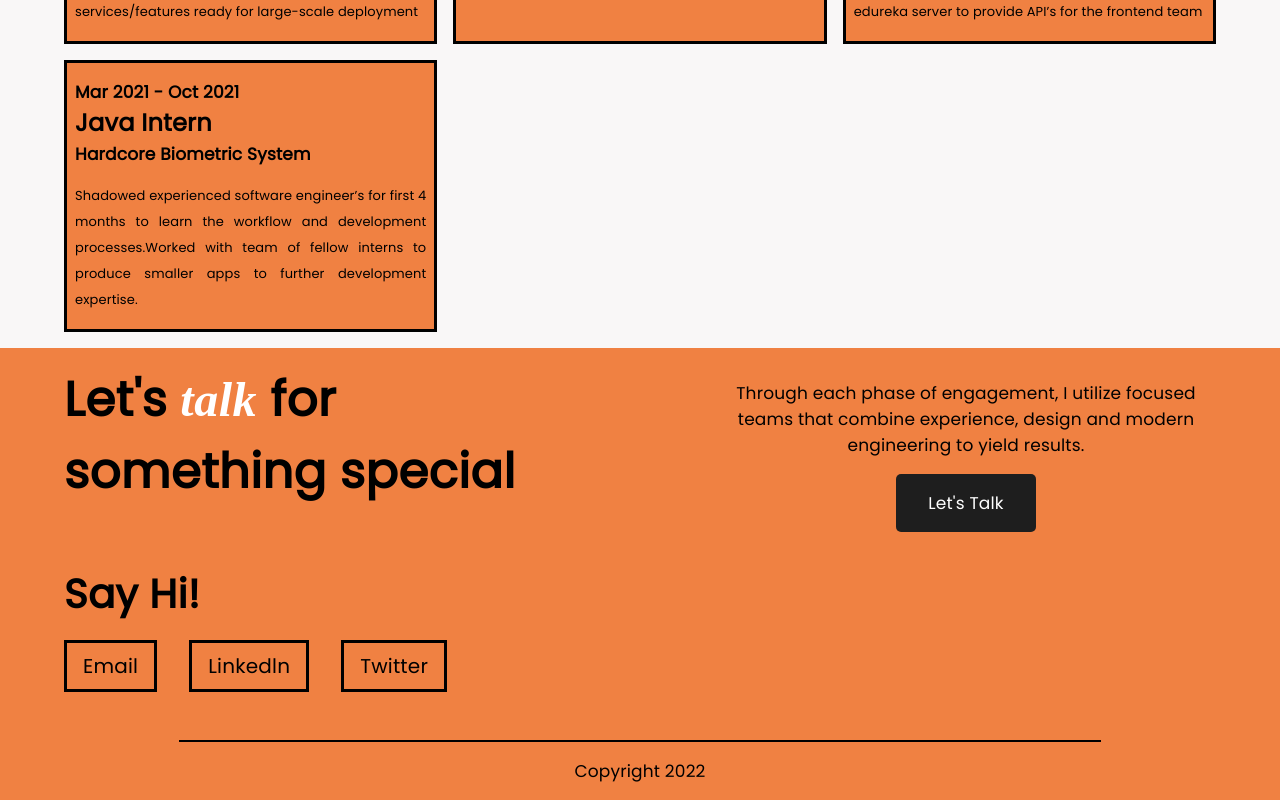
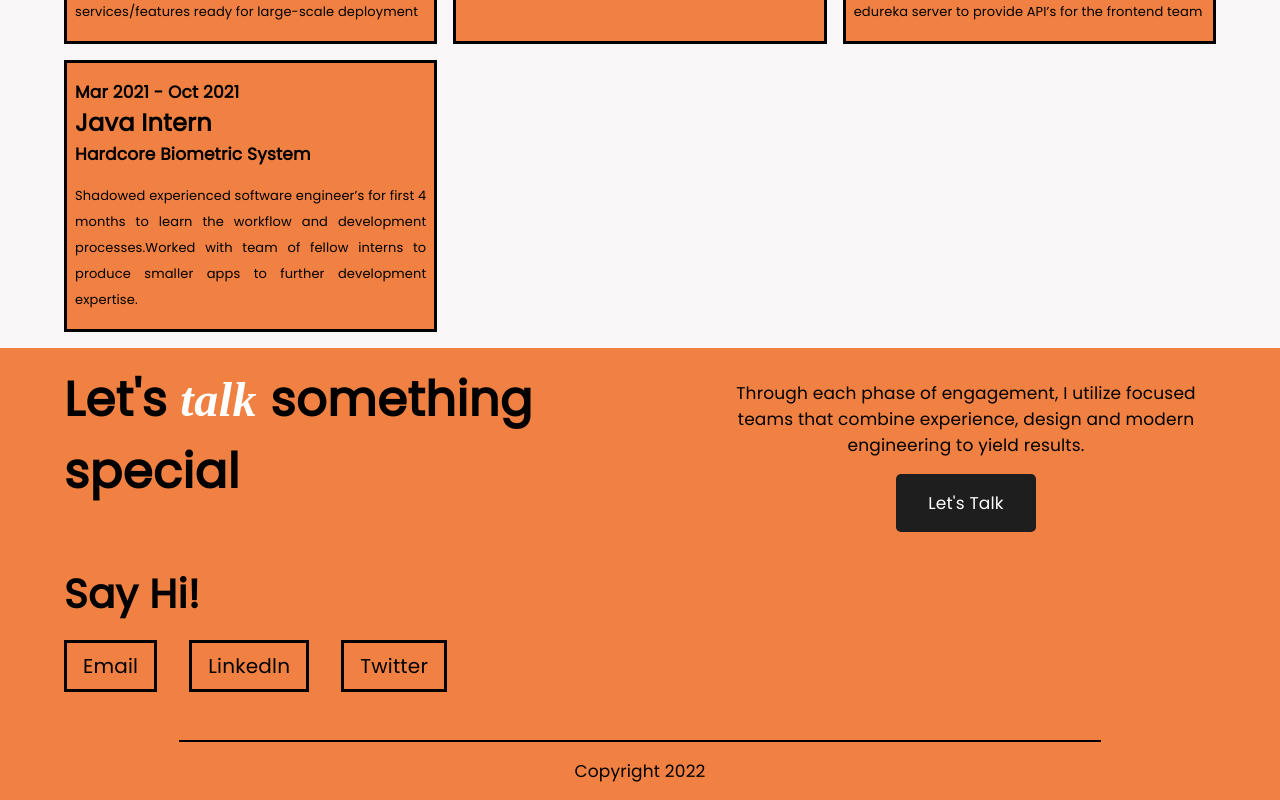
Before and after one commit to pro3088/portfolio, a React (Create React App) app: page / in a window 1280 px wide. Shown: the part 2861-3661 px from the top of the page. Built offline with nearby package versions, Linux system fonts and the light colour scheme; a web font is replaced by a local one.

Commit message:
changed text in footer

```diff
--- a/src/containers/footer/Footer.jsx
+++ b/src/containers/footer/Footer.jsx
@@ -6,7 +6,7 @@ const Footer = () => {
   return (
     <div className='portf__footer'>
       <div className='portf__footer-info'>
-        <h2>Let's <span>talk</span> for something special</h2>
+        <h2>Let's <span>talk</span> something special</h2>
         <div className='portf__footer-info_promotion'>
           <p>Through each phase of engagement, I utilize   focused teams that combine experience, design and modern engineering to yield results.</p>
           <button type='button'> <a href="http://www.linkedin.com/in/rotimi-abayomi/">Let's Talk</a> </button>
```
